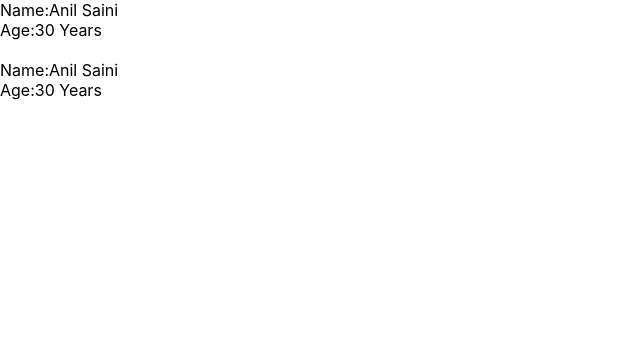
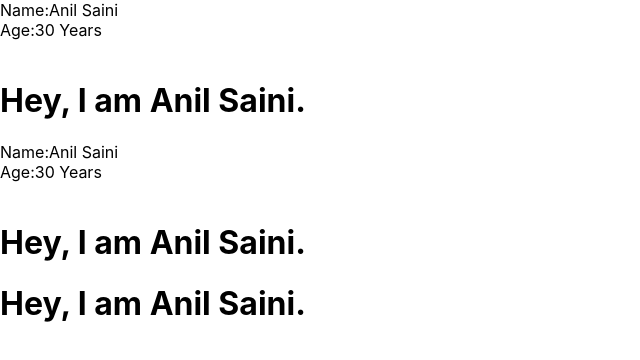
Before and after one commit to AnilSaini341/React_2022, a React (Create React App) app: page / in a window 1280 px wide. Shown: the top 360 px of the page, without its empty margins (0-640 px from the left). Built offline with nearby package versions, Linux system fonts and the light colour scheme.

Commit message:
Functional Component

```diff
--- a/src/App.js
+++ b/src/App.js
@@ -1,6 +1,7 @@
 //import logo from './logo.svg';
 //import './App.css';
 import Person from './Components/Person';
+import Man from './Components/Man';
 
 function App() {
   return (
@@ -23,6 +24,7 @@ function App() {
     <div>
       <Person></Person>
       <Person/>
+      <Man />
     </div>
   );
 }
--- /dev/null
+++ b/src/Components/Man.js
@@ -0,0 +1,9 @@
+import React from "react";
+
+function Man(){
+    return(
+        <h1>Hey, I am Anil Saini.</h1>
+    )
+}
+
+export default Man;
--- a/src/Components/Person.js
+++ b/src/Components/Person.js
@@ -1,5 +1,5 @@
 import React,{ Component } from "react";
-
+import Man from './Man';
 
 class Person extends Component {
     render(){
@@ -7,6 +7,7 @@ class Person extends Component {
             <div>
             <div>Name:Anil Saini</div>
             <div>Age:30 Years</div> <br></br>
+            <Man />
             </div>
         )
     }
```
